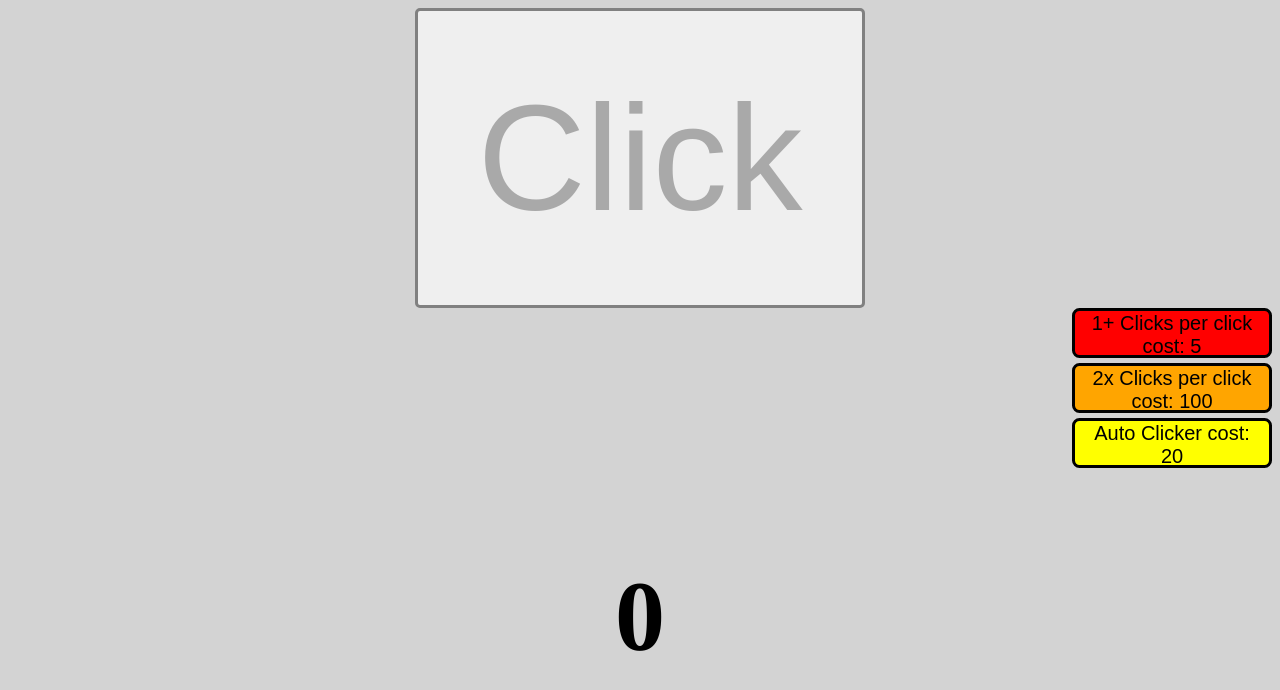
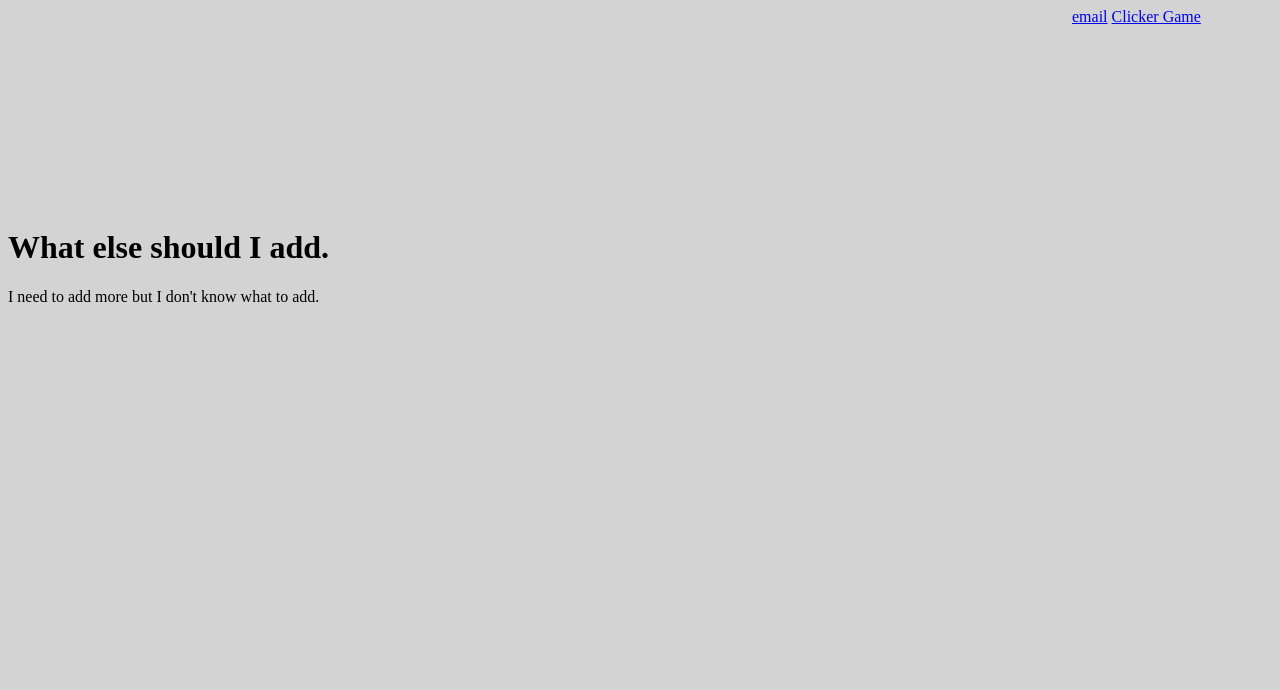
Before and after one commit to BTH993/random-website-0, a plain HTML site: page index.html in a window 1280 px wide. Drawn offline with Linux system fonts and the light colour scheme.

Commit message:
main site now
yes

```diff
--- a/index.html
+++ b/index.html
@@ -3,24 +3,15 @@
 <head>
     <meta charset="UTF-8">
     <meta name="viewport" content="width=device-width, initial-scale=1.0">
+    <title>main_site</title>
     <link rel="stylesheet" href="style.css">
-    <title>Document</title>
 </head>
 <body>
-    <button id="button">Click</button>
-    <div>
-     <button id="upg1">1+ Clicks per click
-        cost: 5
-     </button>
-     <button id="upg2">2x Clicks per click
-        cost: 100
-     </button>
-     <button id="upg3">Auto Clicker
-        cost: 20
-     </button>
+    <div id="links">
+        <a href="email.html" class="l1">email</a>
+        <a href="clicker_game.html" class="l1">Clicker Game</a>
     </div>
-
-    <h1 id="header">0</h1>
-    <script src="index.js"></script>
+    <h1 id="h1">What else should I add.</h1>
+    <p id="p1">I need to add more but I don't know what to add.</p>
 </body>
 </html>
```
